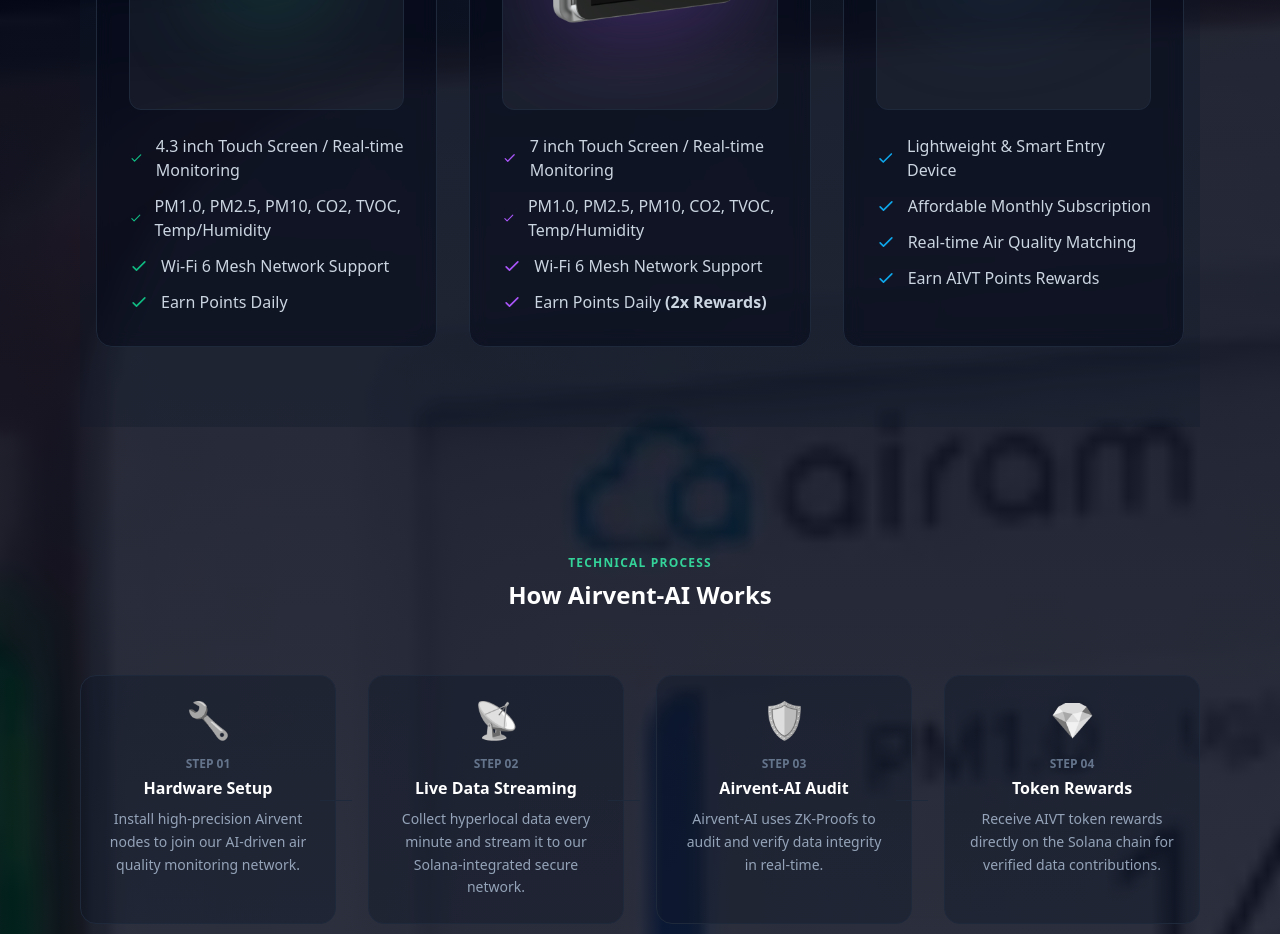
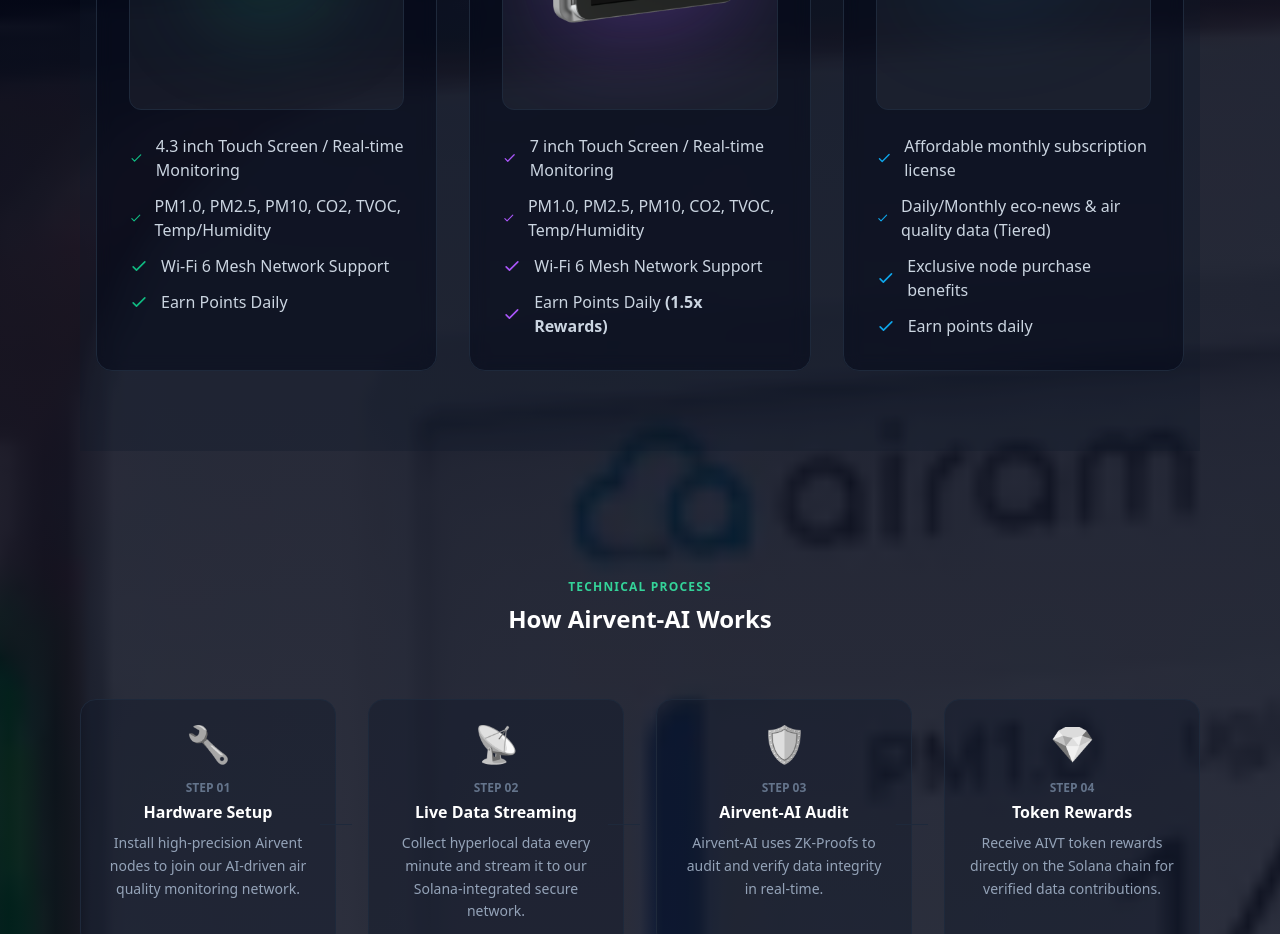
Before and after one commit to yhkdw/Airvent-codex, a React (Vite) app in the folder dashboard/: page / in a window 1280 px wide. Shown: the part 1020-1954 px from the top of the page. Built offline with nearby package versions, Linux system fonts and the light colour scheme; what @solana/web3.js would draw is missing.

Commit message:
style: update titan reward to 1.5x and fly features

```diff
--- a/dashboard/src/components/ProductSpecs.tsx
+++ b/dashboard/src/components/ProductSpecs.tsx
@@ -29,17 +29,17 @@
                     "7인치 터치스크린 / 실시간 모니터링",
                     "PM1.0, PM2.5, PM10, CO2, TVOC, 온습도",
                     "Wi-Fi 6 메쉬 네트워크 지원",
-                    "매일 포인트 보상 (2배 리워드)"
+                    "매일 포인트 보상 (1.5배 리워드)"
                 ]
             },
             fly: {
                 tag: "PERSONAL & PORTABLE",
                 name: "AirVent Fly",
                 specs: [
-                    "가볍고 스마트한 입문형 디바이스",
                     "매월 합리적인 구독형 라이선스",
-                    "실시간 공기질 매칭 및 데이터 기여",
-                    "AIVT 포인트 보상 지원"
+                    "매일/매월 친환경 뉴스 및 공기질 데이터 제공(등급별 차등)",
+                    "노드 구입 혜택 제공",
+                    "매일 포인트 보상"
                 ]
             }
         },
@@ -65,17 +65,17 @@
                     "7 inch Touch Screen / Real-time Monitoring",
                     "PM1.0, PM2.5, PM10, CO2, TVOC, Temp/Humidity",
                     "Wi-Fi 6 Mesh Network Support",
-                    "Earn Points Daily (2x Rewards)"
+                    "Earn Points Daily (1.5x Rewards)"
                 ]
             },
             fly: {
                 tag: "PERSONAL & PORTABLE",
                 name: "AirVent Fly",
                 specs: [
-                    "Lightweight & Smart Entry Device",
-                    "Affordable Monthly Subscription",
-                    "Real-time Air Quality Matching",
-                    "Earn AIVT Points Rewards"
+                    "Affordable monthly subscription license",
+                    "Daily/Monthly eco-news & air quality data (Tiered)",
+                    "Exclusive node purchase benefits",
+                    "Earn points daily"
                 ]
             }
         }
```
